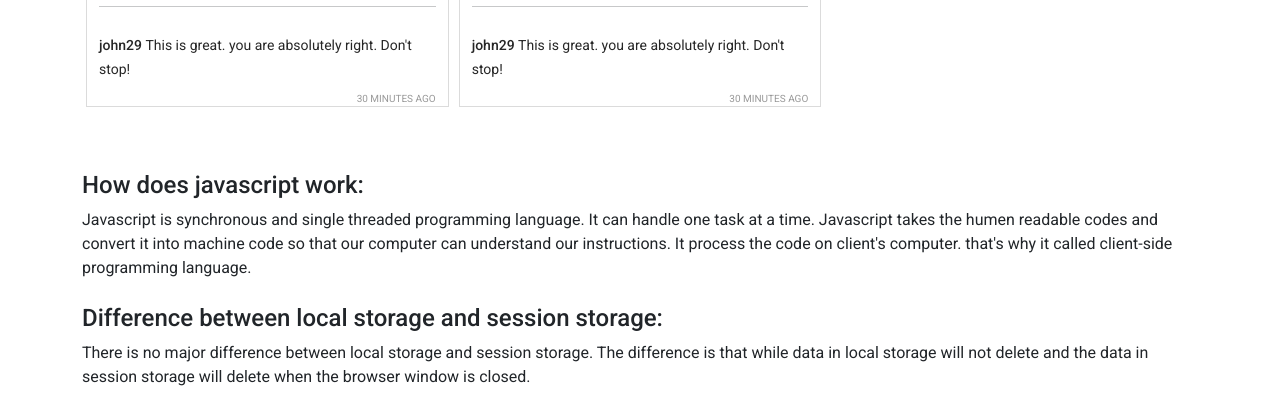
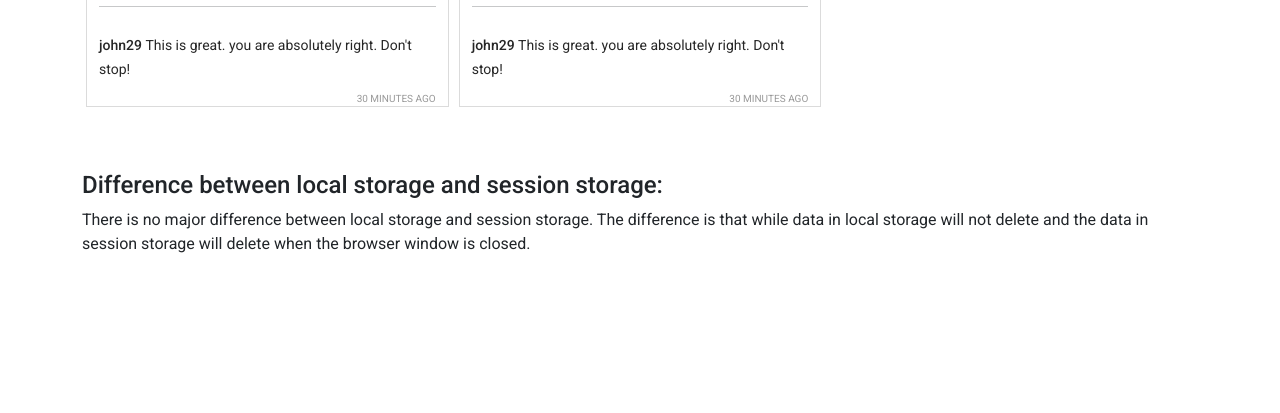
Before and after one commit to riju4350/insta-shohor-4350-Assignment-7, a plain HTML site: page index.html in a window 1280 px wide. Shown: the part 1425-1838 px from the top of the page. After the commit the page ends 1705 px from the top, so only its background shows below. Drawn offline with nearby package versions, Linux system fonts and the light colour scheme.

```diff
--- a/index.html
+++ b/index.html
@@ -92,16 +92,6 @@
     </main>
     <!-- Questions about js -->
     <section id="aboutJs" class="container mt-5">
-      <div>
-        <h4>How does javascript work:</h4>
-        <p>
-          Javascript is synchronous and single threaded programming language. It
-          can handle one task at a time. Javascript takes the humen readable
-          codes and convert it into machine code so that our computer can
-          understand our instructions. It process the code on client's computer.
-          that's why it called client-side programming language.
-        </p>
-      </div>
       <div class="my-4">
         <h4>Difference between local storage and session storage:</h4>
         <p>
```
